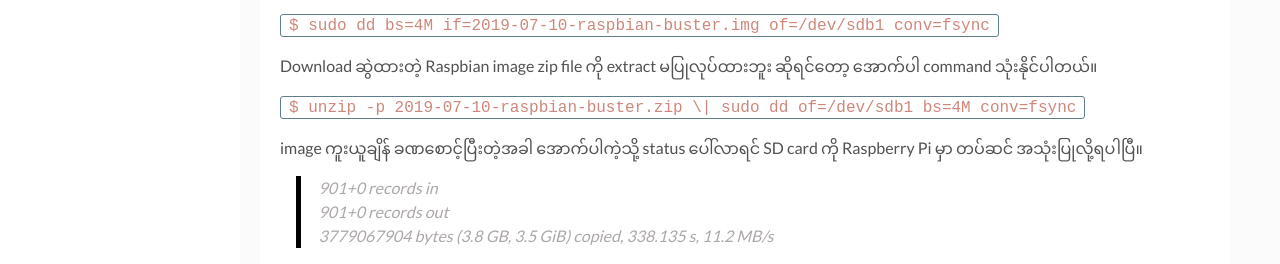
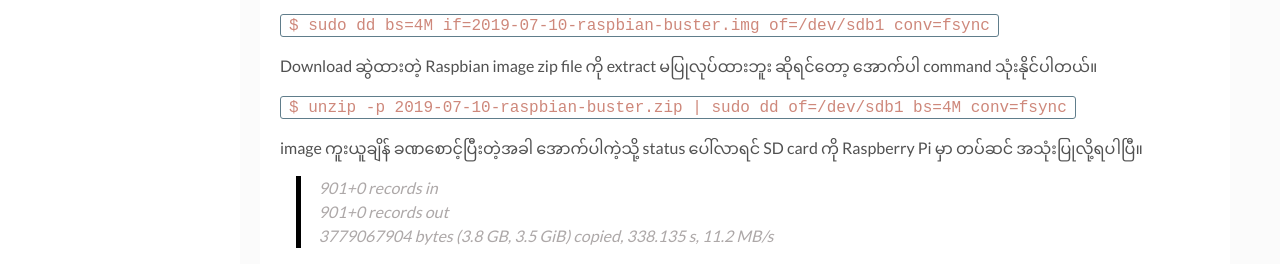
Before and after one commit to kogyikaunghtet/kogyikaunghtet.github.io, a Jekyll site: the page built from _posts/2020-01-19-cmd-os.markdown, in a window 1280 px wide and 900 px high, scrolled down 893 px. Shown: the part 335-599 px from the top of the window. Built offline with Jekyll 4.4.1, drawn with Linux system fonts in a browser that asks for light colours; comment, search, counter and statistics services are not loaded.

Commit message:
Initial commit

```diff
--- a/_posts/2020-01-19-cmd-os.markdown
+++ b/_posts/2020-01-19-cmd-os.markdown
@@ -23,7 +23,7 @@
 
 Download ဆွဲထားတဲ့ Raspbian image zip file ကို extract မပြုလုပ်ထားဘူး ဆိုရင်တော့ အောက်ပါ command သုံးနိုင်ပါတယ်။
 
-`$ unzip -p 2019-07-10-raspbian-buster.zip \| sudo dd of=/dev/sdb1 bs=4M conv=fsync`
+`$ unzip -p 2019-07-10-raspbian-buster.zip | sudo dd of=/dev/sdb1 bs=4M conv=fsync`
 
 image ကူးယူချိန် ခဏစောင့်ပြီးတဲ့အခါ အောက်ပါကဲ့သို့ status ပေါ်လာရင် SD card ကို Raspberry Pi မှာ တပ်ဆင် အသုံးပြုလို့ရပါပြီ။
 
```
